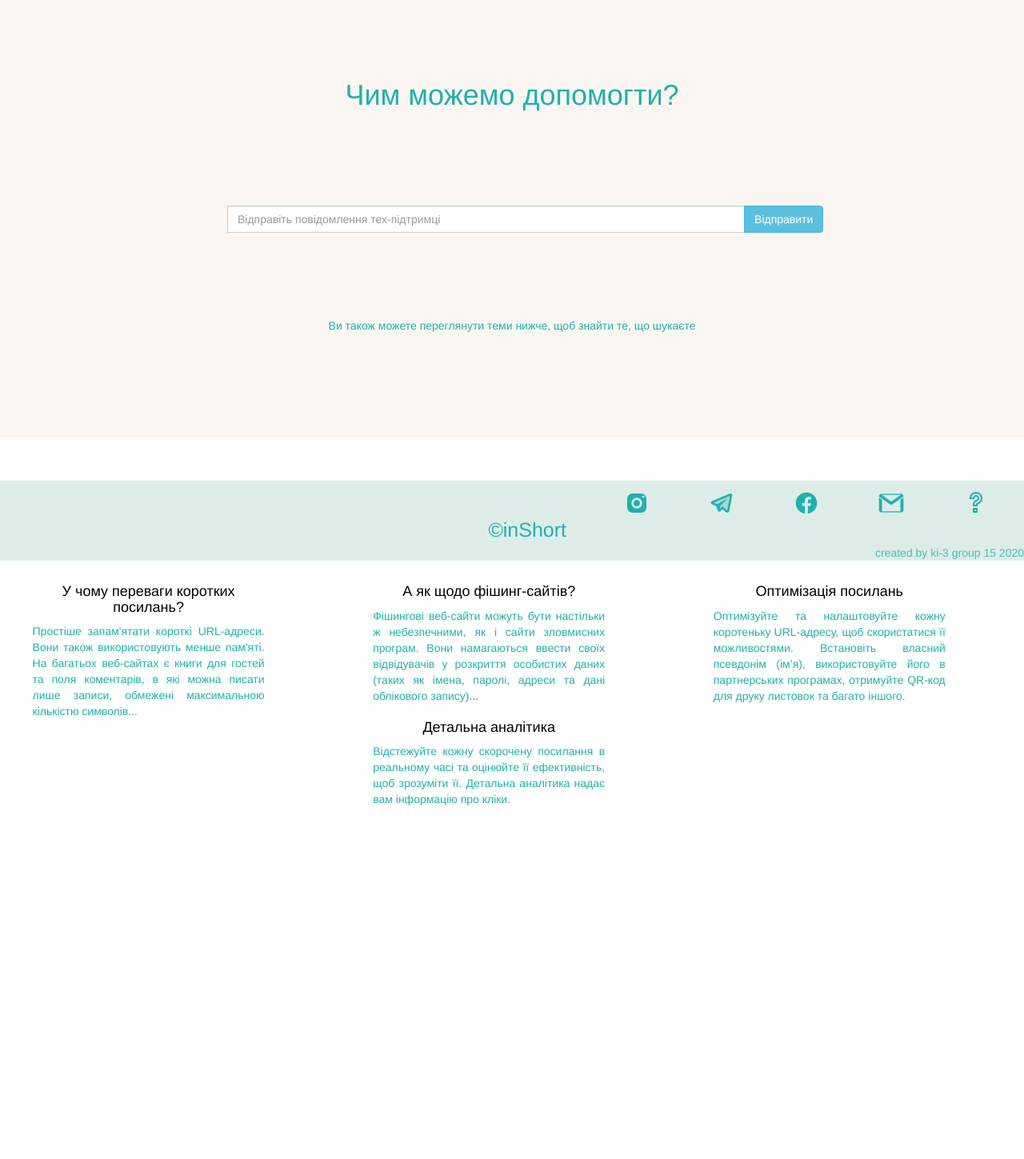
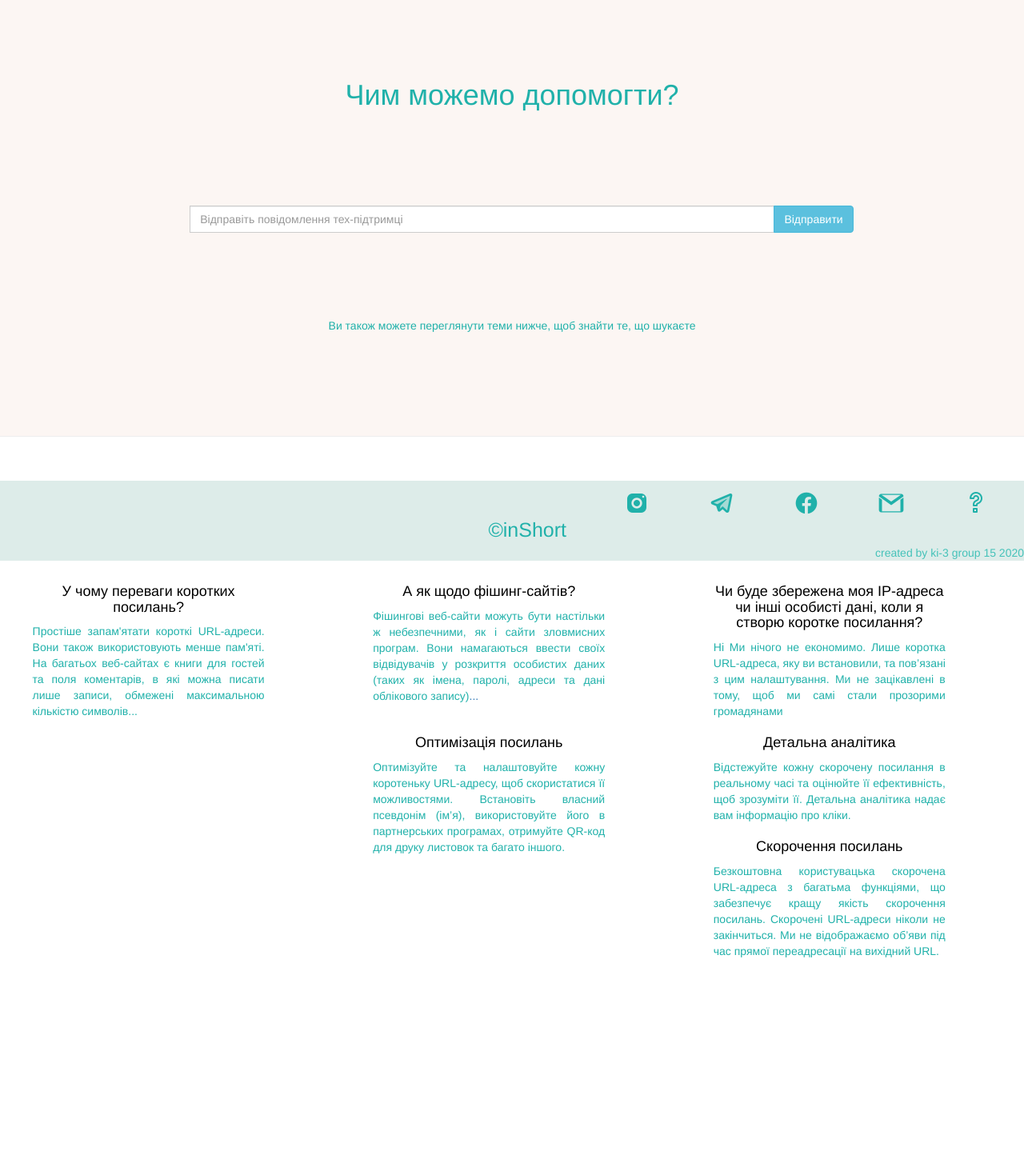
Before and after one commit to klochkov1/inshort_2020, a Django app: page /FAQ/ in a window 1280 px wide. Shown: the part 99-1548 px from the top of the page at 80% size. Run offline with Django 3.2, Linux system fonts and the light colour scheme; some libraries are stand-ins or nearby versions.

Commit message:
Revert "Merge branch 'master' into murahovskiy"
This reverts commit 0182e1fd5ec2ffd58b0117f769dc807ff30d34bd, reversing
changes made to 7e063fe5a71f9cb4aee0fbf30efd21d06b9cb8d6.

```diff
--- a/home/static/css/style.css
+++ b/home/static/css/style.css
@@ -33,7 +33,7 @@ body {
 }
 .form
 {
-  padding-right:3.5% ;
+
   padding-bottom: 2%;
   position: relative;
 }
@@ -90,10 +90,10 @@ body {
   z-index: 99998;
 }
 
-.inp-url
+.input-url
 {
-  max-width: 69.5%;
-  margin-left:  30.5%;
+  max-width: 75.5%;
+  margin-left:  24.5%;
   padding-bottom: 5%;
   position: relative;
   display: flex;
--- a/home/templates/FAQ.html
+++ b/home/templates/FAQ.html
@@ -9,7 +9,7 @@
 	  <form>
 		<div class="input-group col-md-10">
 			<div id="input_url" class="input_url">
-			  <input  id="sent_messege" type="text" name="sent_messege" class="form-control inp-url"  size="300px"   required  placeholder="Відправіть повідомлення тех-підтримці">
+			  <input  id="sent_messege" type="text" name="sent_messege" class="form-control input-url"  size="300px"   required  placeholder="Відправіть повідомлення тех-підтримці">
 			</div>
 			<span class="input-group-btn">
 			  <button type="button" id="sent_email"  data-toggle="tooltip"   class="btn btn-info btn_modal_window " required>
@@ -37,6 +37,10 @@
 		<p>Фішингові веб-сайти можуть бути настільки ж небезпечними, як і сайти зловмисних програм. Вони намагаються ввести своїх відвідувачів у розкриття особистих даних (таких як імена, паролі, адреси та дані облікового запису)<a href="#">...</a></p>
 	  </div>
 	  <div class="text-block1 col-md-3">
+	    <h4>Чи буде збережена моя IP-адреса чи інші особисті дані, коли я створю коротке посилання?</h4>
+		<p>Ні Ми нічого не економимо. Лише коротка URL-адреса, яку ви встановили, та пов’язані з цим налаштування. Ми не зацікавлені в тому, щоб ми самі стали прозорими громадянами</p>
+	  </div>
+	  <div class="text-block1 col-md-3">
 	    <h4>Оптимізація посилань</h4>
 		<p>Оптимізуйте та налаштовуйте кожну коротеньку URL-адресу, щоб скористатися її можливостями. Встановіть власний псевдонім (ім’я), використовуйте його в партнерських програмах, отримуйте QR-код для друку листовок та багато іншого.</p>
 	  </div>
@@ -44,6 +48,10 @@
 	    <h4>Детальна аналітика</h4>
 		<p>Відстежуйте кожну скорочену посилання в реальному часі та оцінюйте її ефективність, щоб зрозуміти її. Детальна аналітика надає вам інформацію про кліки.</p>
 	  </div>
+	  <div class="text-block1 col-md-3">
+	    <h4>Скорочення посилань</h4>
+		<p>Безкоштовна користувацька скорочена URL-адреса з багатьма функціями, що забезпечує кращу якість скорочення посилань. Скорочені URL-адреси ніколи не закінчиться. Ми не відображаємо об’яви під час прямої переадресації на вихідний URL.</p>
+	  </div>
 	</div>
 </div>
 
--- a/home/templates/header.html
+++ b/home/templates/header.html
@@ -44,9 +44,8 @@
   </div>
   {% block content %}
   {% endblock %}
-  <div class="foot"></div>
-
-  <div class="footer navbar-fixed-bottom">
+<div class="foot"></div>
+  <div class="footer navbar-fixed-bottom row-fluid">
     <div class="row networks " >
         <div class="col-md-1 networks_block1">
             <a href="https://www.instagram.com/vlad1998.myrahovski/?igshid=tgl5aohlp262"><img src="{% static "img/instagram.png" %}" alt="instagram"></a>
```
Also changed, not shown: custom_urls/templates/urls/user_urls.html (+0 -16 lines), home/templates/index.html (+3 -5 lines).
